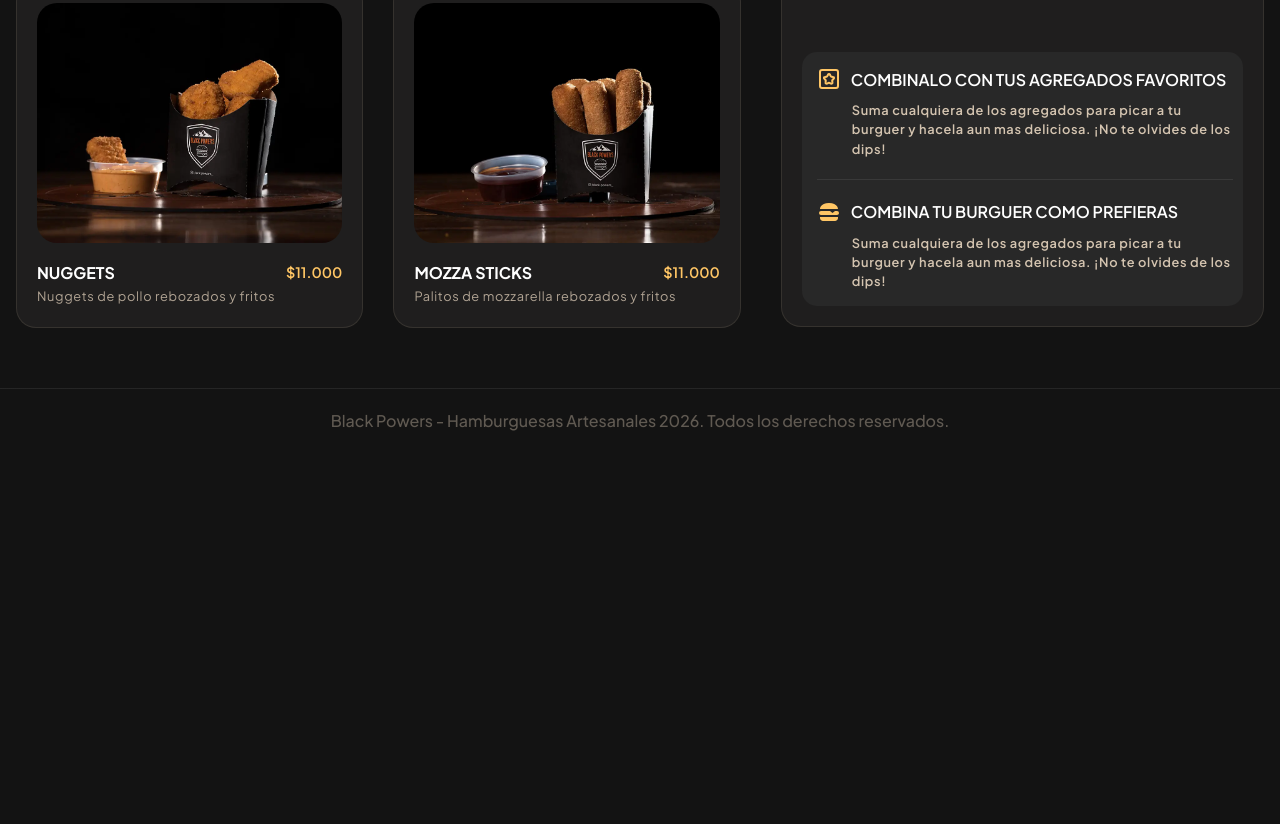
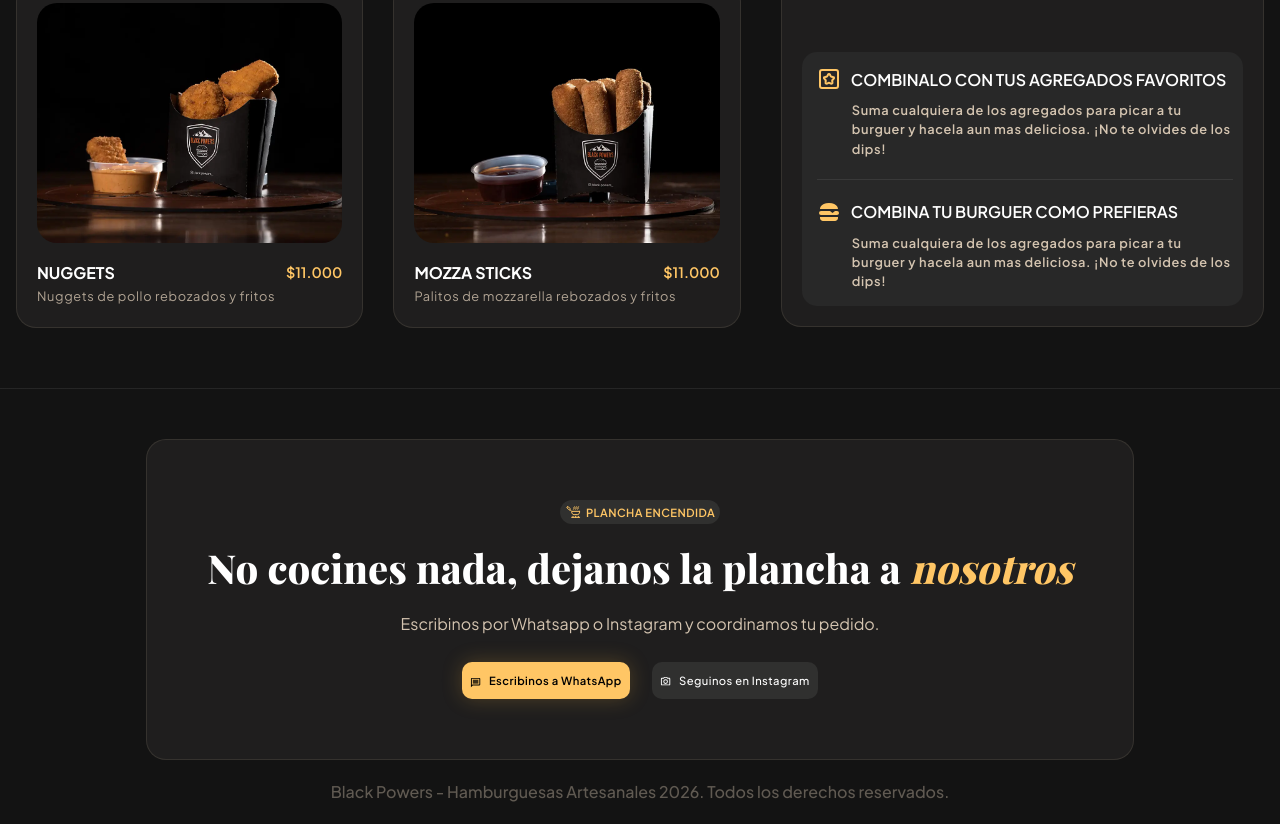
Before and after one commit to fefeelopezz/prueba-git, a website: page pages/menu.html in a window 1280 px wide. Shown: the part 3306-4130 px from the top of the page. Before the commit the page ends 3759 px from the top, so only its background shows below. Drawn offline with nearby package versions, Linux system fonts and the light colour scheme; a web font is replaced by a local one.

Commit message:
footer menu fix

```diff
--- a/pages/menu.html
+++ b/pages/menu.html
@@ -396,6 +396,34 @@
                 </section>
             </section>
         </section>
+        <section class="pedidosFooter">
+            <div class="top-footer">
+                <svg xmlns="http://www.w3.org/2000/svg" width="1em" height="1em" viewBox="0 0 24 24"><title>pan-03</title><g fill="none" stroke="#ffc665" stroke-linecap="round" stroke-width="1.5"><path stroke-linejoin="round" d="M12 20v-1.5m4 1.5v-1.5m4 1.5v-1.5M10 20h12"/><path d="M21.556 11H10.444c-.245 0-.444.249-.444.556C10 14.01 11.592 16 13.556 16h4.888C20.408 16 22 14.01 22 11.556c0-.307-.199-.556-.444-.556ZM13 8c1.652-1.022-.652-2.978 1-4m2 4c1.652-1.022-.652-2.978 1-4m2 4c1.652-1.022-.652-2.978 1-4"/><path stroke-linejoin="round" d="M10 11L8 9"/><path d="M3.368 4.368c.49-.49 1.286-.49 1.777 0l2.487 2.487a1.256 1.256 0 1 1-1.777 1.777L3.368 6.145a1.256 1.256 0 0 1 0-1.777Z"/></g></svg>
+                <p>
+                    PLANCHA ENCENDIDA
+                </p>
+            </div>
+            <h2>
+                No cocines nada, dejanos la plancha a <span>nosotros</span>
+            </h2>
+            <p>
+                Escribinos por Whatsapp o Instagram y coordinamos tu pedido.
+            </p>
+            <article class="btn-footer">
+                <button class="wp-footer">
+                    <a href="https://api.whatsapp.com/message/4JBG3H4MV5HTO1?autoload=1&app_absent=0&utm_source=ig" target="_blank">
+                        <svg xmlns="http://www.w3.org/2000/svg" width="1em" height="1em" viewBox="0 0 24 24"><title>outline-message</title><path fill="currentColor" d="M4 4h16v12H5.17L4 17.17zm0-2c-1.1 0-1.99.9-1.99 2L2 22l4-4h14c1.1 0 2-.9 2-2V4c0-1.1-.9-2-2-2zm2 10h12v2H6zm0-3h12v2H6zm0-3h12v2H6z"/></svg>
+                        Escribinos a WhatsApp
+                    </a>
+                </button>
+                <button class="ig-footer">
+                    <a href="https://www.instagram.com/black.powers_/" target="_blank">
+                        <svg xmlns="http://www.w3.org/2000/svg" width="1em" height="1em" viewBox="0 0 24 24"><title>camera-outline</title><path fill="currentColor" d="M20 4h-3.17L15 2H9L7.17 4H4a2 2 0 0 0-2 2v12a2 2 0 0 0 2 2h16a2 2 0 0 0 2-2V6a2 2 0 0 0-2-2m0 14H4V6h4.05l1.83-2h4.24l1.83 2H20zM12 7a5 5 0 0 0-5 5a5 5 0 0 0 5 5a5 5 0 0 0 5-5a5 5 0 0 0-5-5m0 8a3 3 0 0 1-3-3a3 3 0 0 1 3-3a3 3 0 0 1 3 3a3 3 0 0 1-3 3"/></svg>
+                        Seguinos en Instagram
+                    </a>
+                </button>
+            </article>
+        </section>
     </main>
     <footer class="footer">
         <p>Black Powers - Hamburguesas Artesanales 2026. Todos los derechos reservados.</p>
--- a/scss/pages/_menu.scss
+++ b/scss/pages/_menu.scss
@@ -390,6 +390,9 @@
             }
         }
     }
+    .pedidosFooter{
+        margin: 50px auto 20px;
+    }
 }
 
 @media (min-width: 560px){
```
Also changed, not shown: css/main.css, 1 other file.
